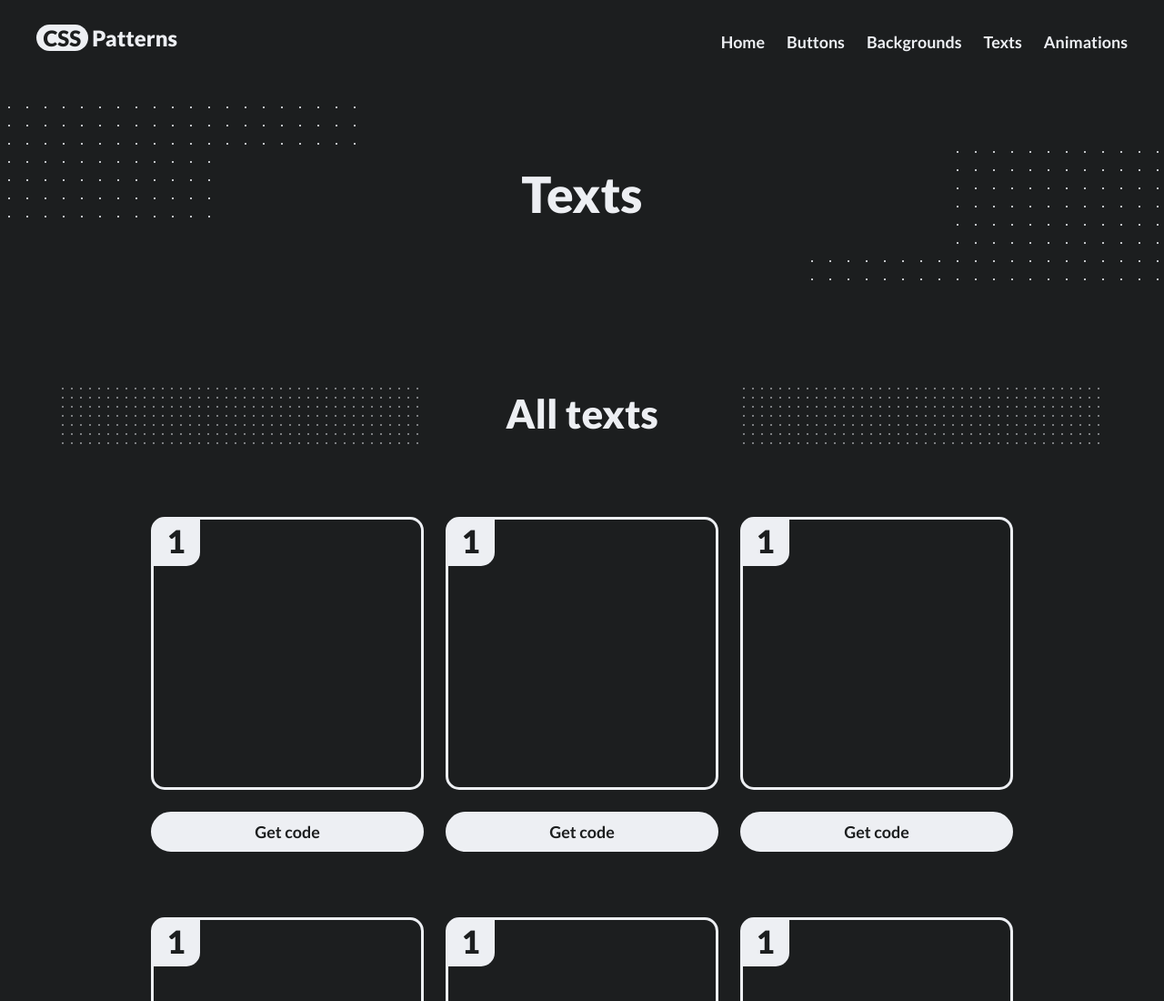
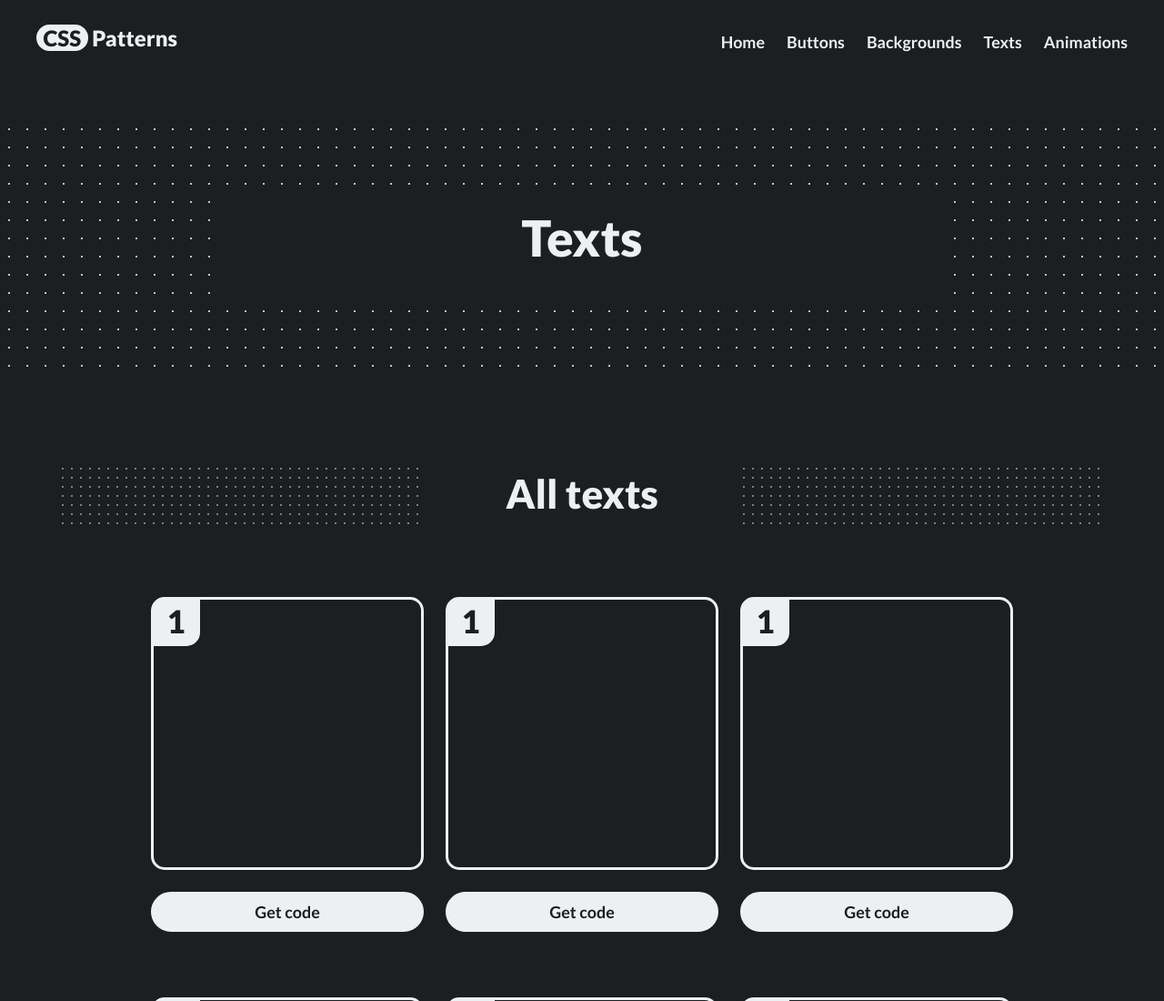
Before and after one commit to usigna/css-patterns, a plain HTML site: page texts.html in a window 1280 px wide. Shown: the top 1100 px of the page at 91% size. Drawn offline with Linux system fonts and the light colour scheme.

Commit message:
Change decoration for hero section

```diff
--- a/scss/style.scss
+++ b/scss/style.scss
@@ -113,6 +113,10 @@ body {
   padding: 24px 0;
 }
 
+.header {
+  margin-bottom: 48px;
+}
+
 .footer {
   margin-top: 96px;
 
@@ -155,10 +159,6 @@ body {
     padding: 80px 0;
     position: relative;
     z-index: 0;
-  }
-
-  &--padding-small {
-    padding: 80px 0 40px;
   }
 }
 
@@ -456,27 +456,17 @@ body {
   left: 0;
   z-index: -1;
 
-  &::before,
-  &::after {
+  &:before{
     content: "";
-    width: 31%;
+    height: 100%;
+    width: 100%;
     background-image: -o-radial-gradient(circle, $whiteColor 1%, transparent 10%), -o-radial-gradient(circle, $whiteColor 1%, transparent 10%);
     background-image: radial-gradient(circle, $whiteColor 1%, transparent 10%), radial-gradient(circle, $whiteColor 1%, transparent 10%);
     background-size: 20px 20px;
     position: absolute;
     z-index: -1;
-  }
-
-  &::before {
-    height: 60%;
-    top: 10%;
+    top: 0;
     left: 0;
-  }
-
-  &::after {
-    height: 70%;
-    right: 0;
-    bottom: 0;
   }
 }
 
--- a/texts.html
+++ b/texts.html
@@ -50,7 +50,7 @@
     </header>
 
     <main id="main" class="main">
-      <section class="section section--decoration section--padding-small">
+      <section class="section section--decoration">
         <div class="section__wrapper wrapper wrapper--small">
           <div class="text-wrapper">
             <h1 class="title title--big">Texts</h1>
```
Also changed, not shown: animations.html (+1 -1 lines), backgrounds.html (+1 -1 lines), buttons.html (+1 -1 lines), css/style.min.css, 1 other file.
